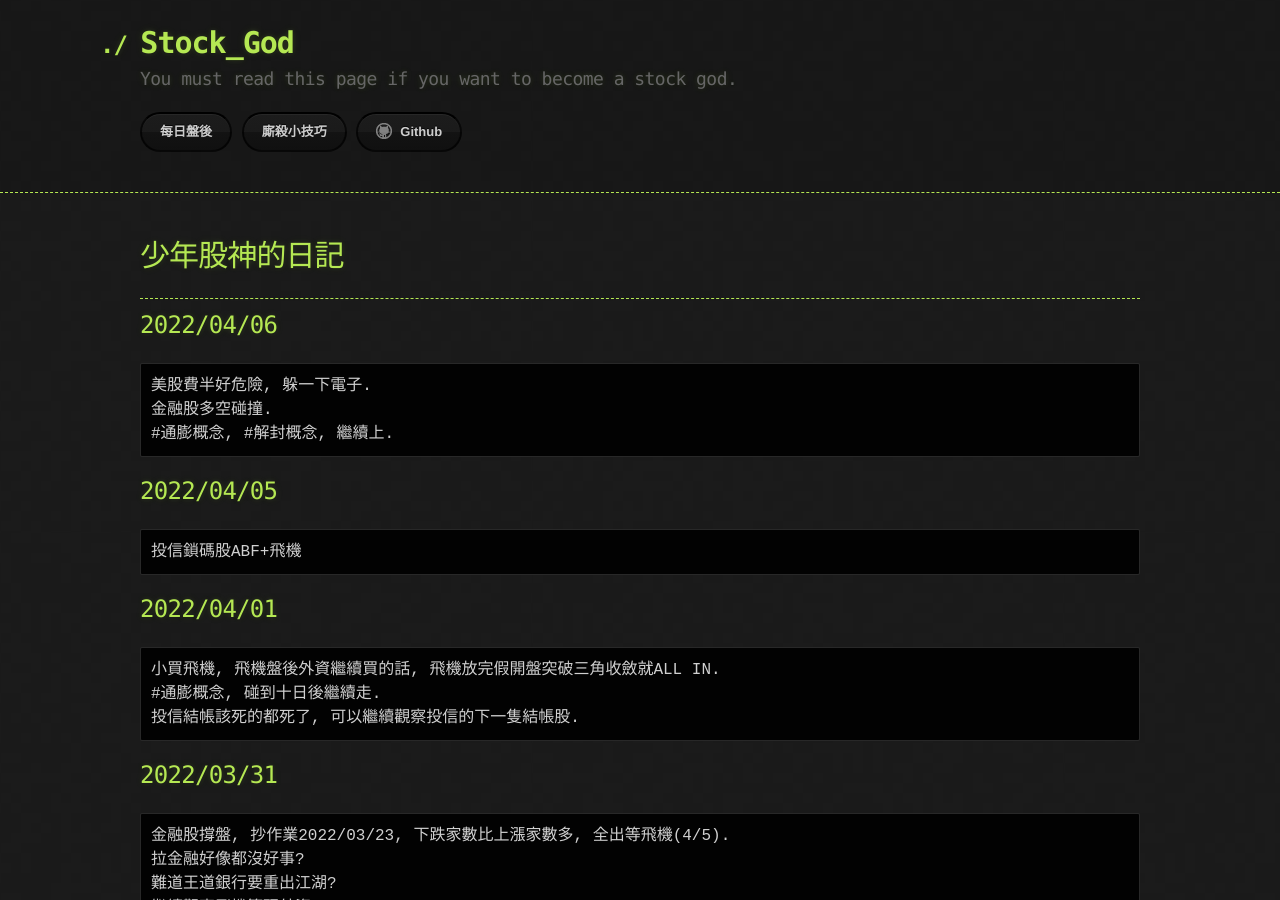
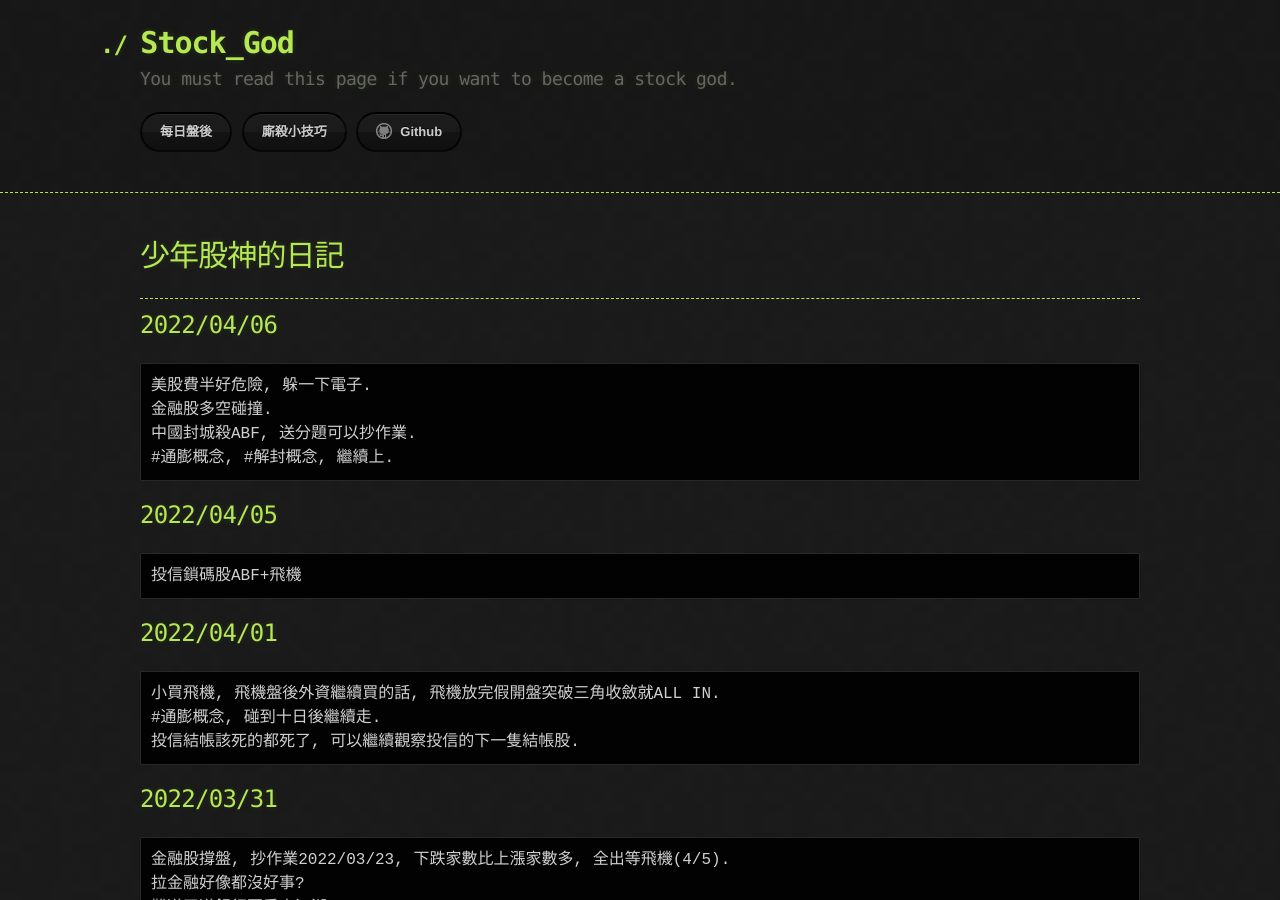
Before and after one commit to lepg5487/Stock_God, a Jekyll site: the page built from index.md, in a window 1280 px wide and 900 px high. Built offline with Jekyll 4.4.1, drawn with Linux system fonts in a browser that asks for light colours; our own code applies the rules of GitHub Pages for plain Markdown files.

Commit message:
Update index.md

````diff
--- a/index.md
+++ b/index.md
@@ -10,6 +10,7 @@ layout: testlayouts
 ```
 美股費半好危險, 躲一下電子.
 金融股多空碰撞.
+中國封城殺ABF, 送分題可以抄作業.
 #通膨概念, #解封概念, 繼續上.
 ```
 
````
